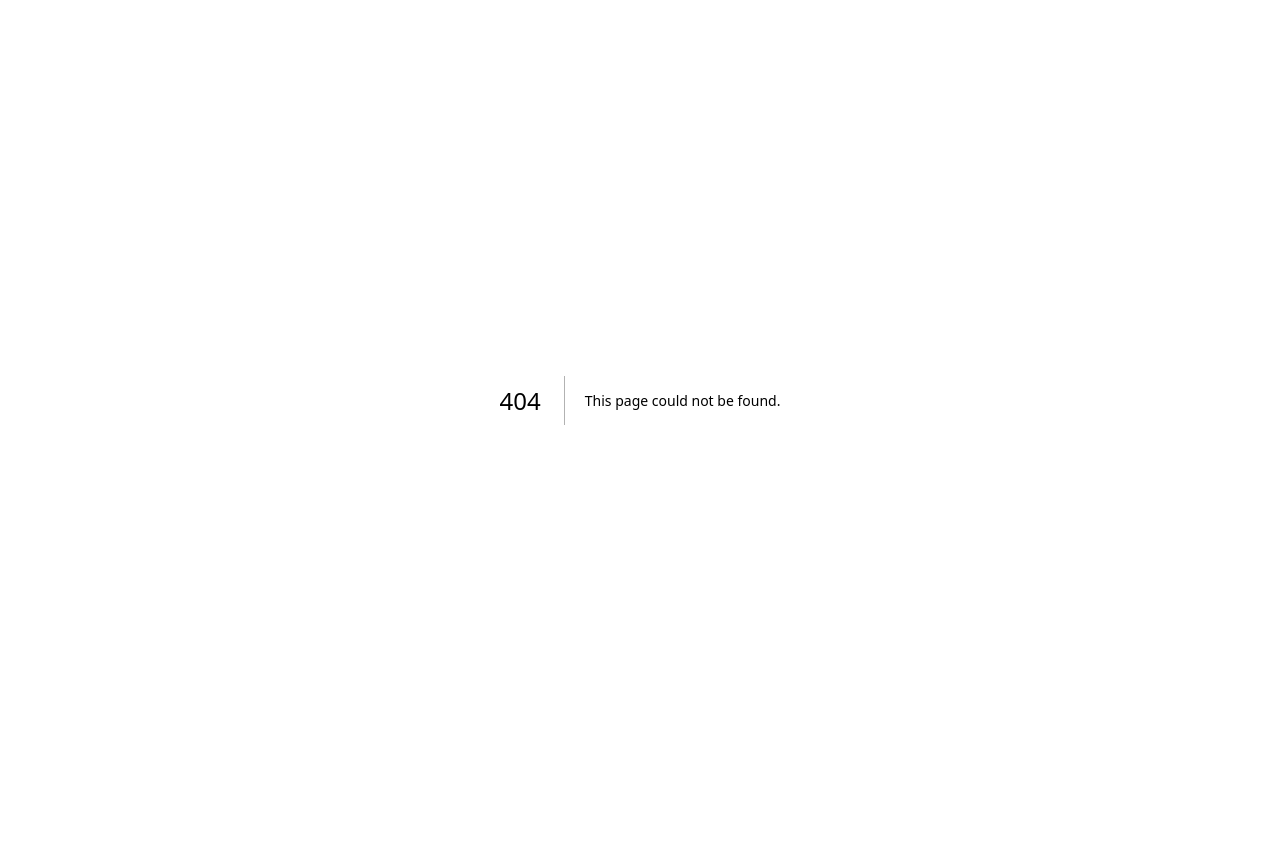
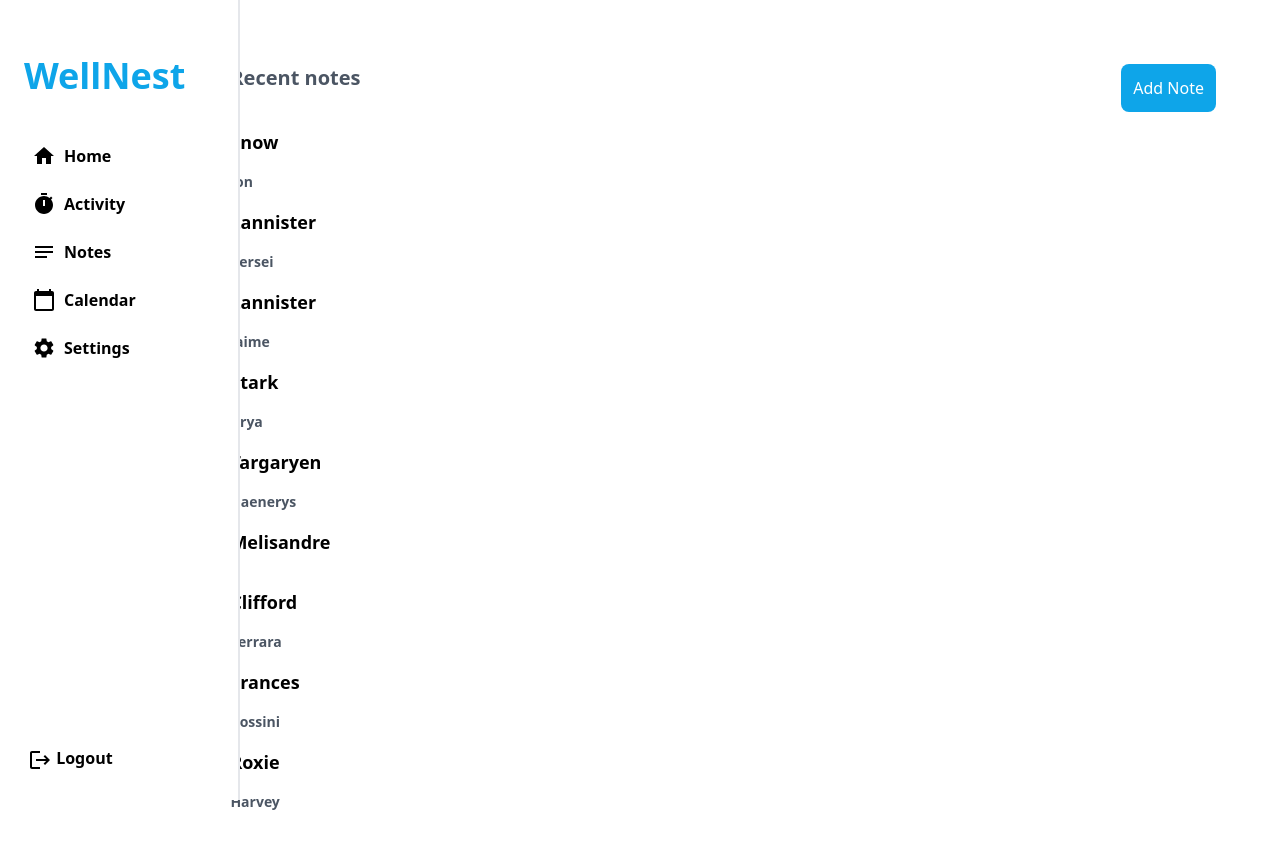
Before and after one commit to samrasugu/wellnest, a Next.js app: page /notes in a window 1280 px wide. Before the commit this address had no page. Before the commit the page ends 800 px from the top, so only its background shows below. Built offline with nearby package versions, Linux system fonts and the light colour scheme.

Commit message:
feat: added notes, settings screens

```diff
--- a/package.json
+++ b/package.json
@@ -15,7 +15,9 @@
     "@mui/material": "^5.14.19",
     "@mui/styled-engine-sc": "^6.0.0-alpha.7",
     "@mui/x-data-grid": "^6.18.2",
+    "@mui/x-date-pickers": "^6.18.2",
     "bcrypt": "^5.1.1",
+    "dayjs": "^1.11.10",
     "mongoose": "^8.0.2",
     "next": "14.0.3",
     "react": "^18",
--- a/pages/auth/login.tsx
+++ b/pages/auth/login.tsx
@@ -23,6 +23,9 @@ export default function Login() {
 
   const handleSubmit = async (e: React.FormEvent<HTMLFormElement>) => {
     e.preventDefault();
+    if (!email || !password) {
+      return;
+    }
     try {
       //   await login(email, password);
 
@@ -46,7 +49,7 @@ export default function Login() {
             <div className="flex flex-col justify-center items-center md:px-20 px-4 py-4 gap-4 md:py-10">
               <input
                 type="email"
-                placeholder="Business Email"
+                placeholder="Email"
                 className="outline-none border md:w-96 w-full form-input shadow px-4 py-2 rounded-lg p-1 placeholder:p-1"
                 onChange={(e) => setEmail(e.target.value)}
               />
@@ -69,7 +72,7 @@ export default function Login() {
               </button>
               <p className="text-gray-500 text-sm pt-3">
                 Don&apos;t have an account?{" "}
-                <Link href="/auth/login">
+                <Link href="/auth/register">
                   <span className="cursor-pointer underline text-blue-800 font-bold text-sm">
                     Sign up
                   </span>
--- a/pages/auth/register.tsx
+++ b/pages/auth/register.tsx
@@ -35,7 +35,7 @@ export default function Register() {
     handleSubmit,
     formState: { errors },
   } = useForm<IformInputs>({
-    mode: "onBlur",
+    // mode: "onBlur",
     defaultValues: {
       firstName: "",
       email: "",
@@ -142,6 +142,10 @@ export default function Register() {
                   </button>
                 </div>
 
+                {errors.password && (
+                  <p className="text-red-500">Password is required</p>
+                )}
+
                 {registrationError && (
                   <p className="text-red-400">{registrationError}</p>
                 )}
--- /dev/null
+++ b/pages/calendar.tsx
@@ -0,0 +1,28 @@
+import { SideBar } from "@/components/SideBar";
+import { LocalizationProvider } from "@mui/x-date-pickers/LocalizationProvider";
+import { AdapterDayjs } from "@mui/x-date-pickers/AdapterDayjs";
+import { DateCalendar } from "@mui/x-date-pickers/DateCalendar";
+import Head from "next/head";
+import React from "react";
+
+export default function Calendar() {
+  return (
+    <>
+      <Head>
+        <title>Home | WellNest</title>
+      </Head>
+      <div className="flex flex-row">
+        <div className="flex h-screen md:w-[18%]">
+          <SideBar />
+        </div>
+        <div className="flex flex-grow flex-col h-screen w-screen md:w-[82%] pr-16 pt-16 bg-white pb-8">
+          <LocalizationProvider dateAdapter={AdapterDayjs}>
+              <DateCalendar
+                //   make the calendar occupy the entire height & width of the screen
+              />
+          </LocalizationProvider>
+        </div>
+      </div>
+    </>
+  );
+}
--- a/pages/index.tsx
+++ b/pages/index.tsx
@@ -1,5 +1,6 @@
 import Head from "next/head";
 import Login from "./auth/login";
+import Dashboard from "./dashboard";
 
 export default function Page() {
   return (
@@ -9,7 +10,7 @@ export default function Page() {
         <link rel="icon" href="/favicon.ico" />
         <meta name="description" content="WellNest" />
       </Head>
-      <Login />
+      <Dashboard />
     </>
   );
 }
--- /dev/null
+++ b/pages/notes.tsx
@@ -0,0 +1,58 @@
+import { SideBar } from "@/components/SideBar";
+import Head from "next/head";
+import Link from "next/link";
+import React from "react";
+
+const rows = [
+  { _id: 1, title: "Snow", description: "Jon" },
+  { _id: 2, title: "Lannister", description: "Cersei" },
+  { _id: 3, title: "Lannister", description: "Jaime" },
+  { _id: 4, title: "Stark", description: "Arya" },
+  { _id: 5, title: "Targaryen", description: "Daenerys" },
+  { id: 6, title: "Melisandre", description: null },
+  { id: 7, title: "Clifford", description: "Ferrara" },
+  { id: 8, title: "Frances", description: "Rossini" },
+  { id: 9, title: "Roxie", description: "Harvey" },
+];
+
+export default function Notes() {
+  return (
+    <>
+      <Head>
+        <title>Home | WellNest</title>
+      </Head>
+      <div className="flex flex-row">
+        <div className="flex h-screen md:w-[18%]">
+          <SideBar />
+        </div>
+        <div className="flex flex-col md:w-[82%] pr-16 pt-16 bg-white pb-8">
+          <div className="flex flex-row justify-between">
+            <h1 className="text-xl font-semibold text-gray-600">
+              Recent notes
+            </h1>
+            <Link href="/addnote">
+              <button className="bg-sky-500 p-3 text-white rounded-lg">
+                Add Note
+              </button>
+            </Link>
+          </div>
+          {/* a list of entries */}
+          {rows.map((row, index) => (
+            <div key={index} className="flex flex-col gap-4 mt-4">
+              <div className="flex flex-row justify-between">
+                <h1 className="text-lg font-semibold text-black">
+                  {row.title}
+                </h1>
+              </div>
+              <div className="flex flex-row justify-between">
+                <h1 className="text-sm font-semibold text-gray-600">
+                  {row.description}
+                </h1>
+              </div>
+            </div>
+          ))}
+        </div>
+      </div>
+    </>
+  );
+}
--- /dev/null
+++ b/pages/settings.tsx
@@ -0,0 +1,42 @@
+import { SideBar } from "@/components/SideBar";
+import Head from "next/head";
+import React from "react";
+
+export default function Settings() {
+  return (
+    <>
+      <Head>
+        <title>Home | WellNest</title>
+      </Head>
+      <div className="flex flex-row">
+        <div className="flex h-screen md:w-[18%]">
+          <SideBar />
+        </div>
+        <div className="flex flex-col md:w-[82%] pr-16 pt-16 bg-white pb-8">
+          <h1 className="text-xl font-semibold text-gray-600 pb-8">Profile</h1>
+          <div className="flex flex-col w-1/4 gap-4">
+            <input
+              type="text"
+              placeholder="First Name"
+              className="outline-none border form-input shadow px-4 py-2 rounded-lg p-1 placeholder:p-1"
+              readOnly
+            />
+            <input
+              type="text"
+              placeholder="Last Name"
+              className="outline-none border form-input shadow px-4 py-2 rounded-lg p-1 placeholder:p-1"
+              readOnly
+            />
+
+            <input
+              type="text"
+              placeholder="Email"
+              className="outline-none border form-input shadow px-4 py-2 rounded-lg p-1 placeholder:p-1"
+              readOnly
+            />
+          </div>
+        </div>
+      </div>
+    </>
+  );
+}
```
Also changed, not shown: 1 other file (tests, documents, lock files or other folders).
